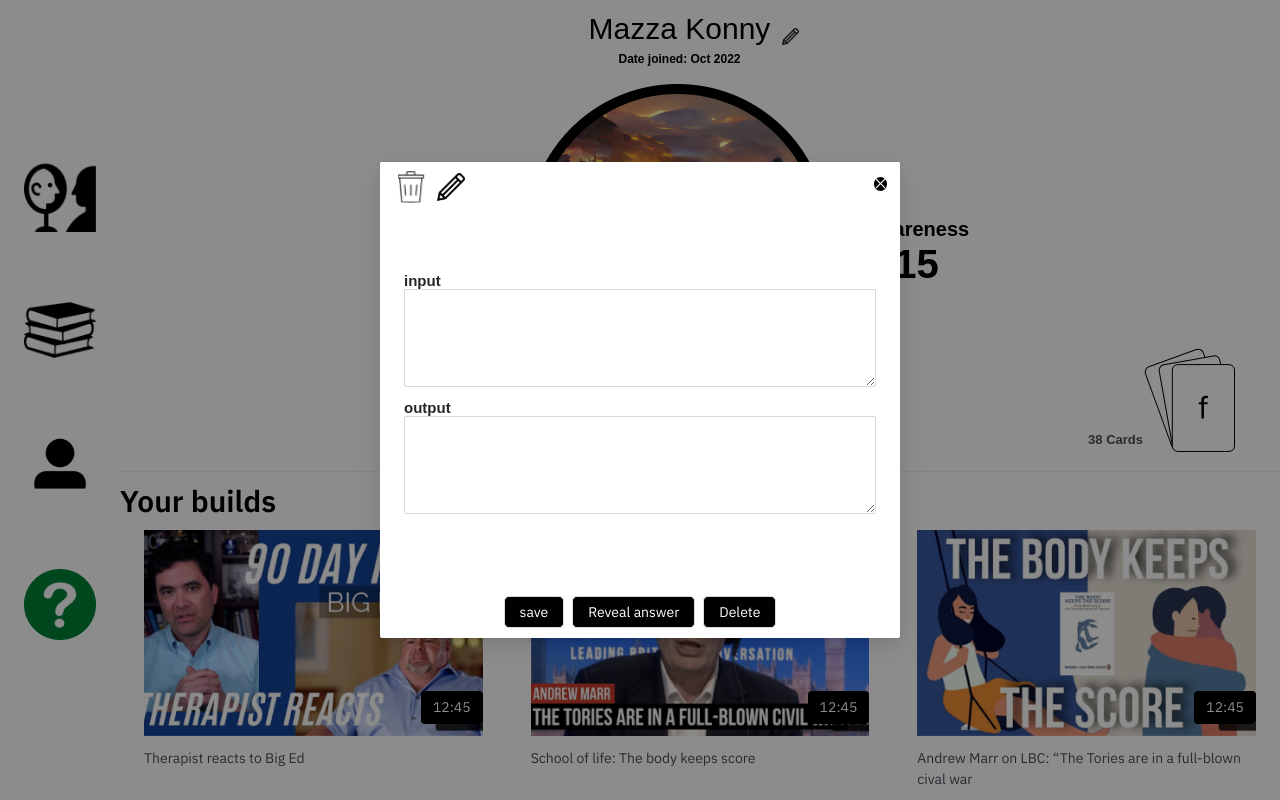
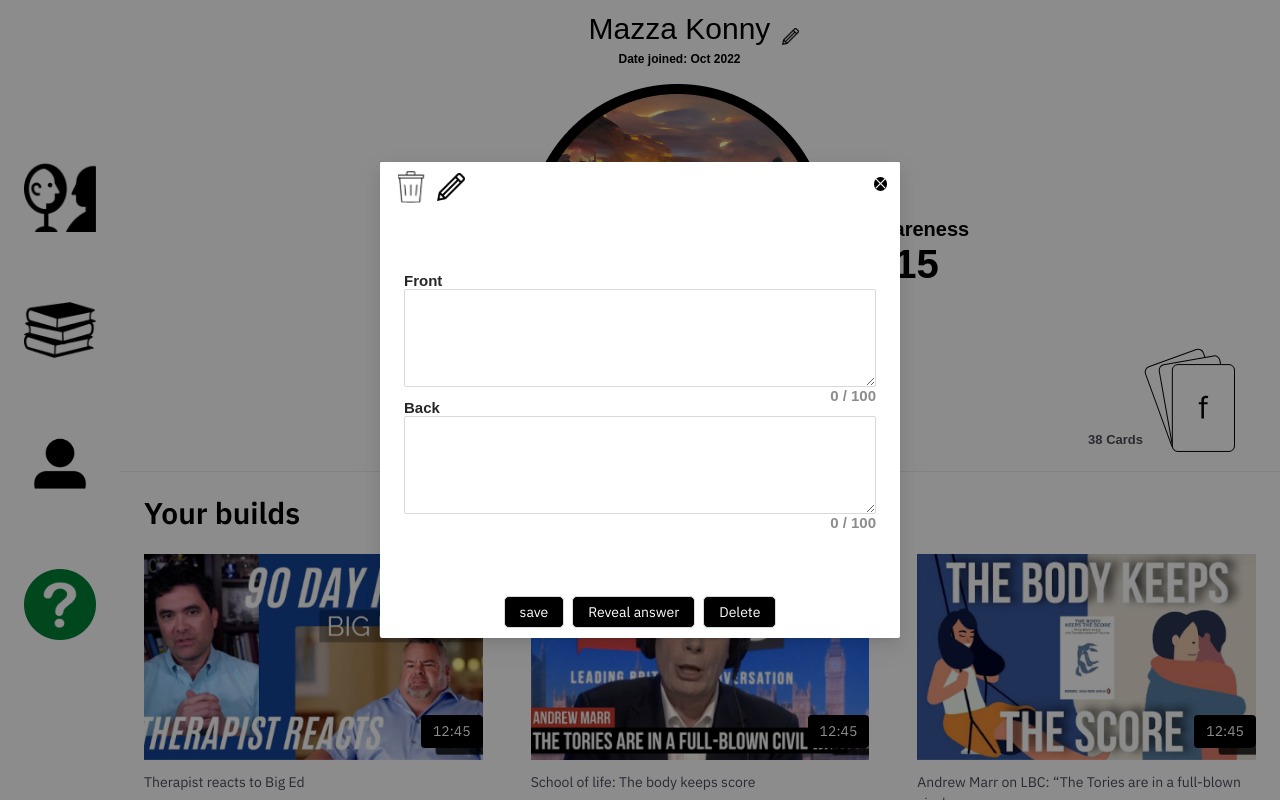
Before and after one commit to tecxar-Avani/tecxar-we-build, a Next.js app: page /profile in a window 1280 px wide. Both pictures are taken after a click on the element 1189 px from the left and 400 px from the top of the page. Built offline with nearby package versions, Linux system fonts and the light colour scheme.

Commit message:
done basic pages

```diff
--- a/src/components/FlashCardModal.tsx
+++ b/src/components/FlashCardModal.tsx
@@ -6,7 +6,6 @@ import { Card, CardImg, Col, Row } from "react-bootstrap";
 import Image from 'react-bootstrap/Image'
 
 const { Search } = Input;
-const onSearch = (value: any) => console.log(value);
 
 const FlashCardModal = (props: any) => {
 
@@ -19,7 +18,7 @@ const FlashCardModal = (props: any) => {
         onCancel={() => props.setModal2Open(false)}
         footer={props.flashCard.footer && props.flashCard.footer.length>0 && props.flashCard.footer.map((btn: boolean | React.ReactChild | React.ReactFragment | React.ReactPortal | null | undefined) => {return (<Button>{btn}</Button>) })}
       >
-       <div className="py-4">{props.flashCard.content || props.flashCard.textbox && props.flashCard.textbox.length>0 && props.flashCard.textbox.map((btn: { header: any; box: boolean | React.ReactChild | React.ReactFragment | React.ReactPortal | null | undefined; }) => {return (<div className="inputbox">{btn.header}<TextArea rows={4} className="mb-2">{btn.box}</TextArea></div>) })}</div>
+       <div className="py-4">{props.flashCard.content || props.flashCard.textbox && props.flashCard.textbox.length>0 && props.flashCard.textbox.map((btn: { header: any; box: boolean | React.ReactChild | React.ReactFragment | React.ReactPortal | null | undefined; }) => {return (<div className="inputbox">{btn.header}<TextArea  showCount maxLength={100} rows={4} className="mb-2">{btn.box}</TextArea></div>) })}</div>
       </Modal>
     );
   };
--- a/src/components/headerTitle.tsx
+++ b/src/components/headerTitle.tsx
@@ -5,7 +5,7 @@ import React from "react";
 
 const HeaderTitle = (props: any) => {
   return (
-    <div className={`${props.className} title`}>
+    <div className={`${props.className} title mx-3`}>
       <h1>{props.title}</h1>
     </div>
   );
--- a/src/pages/profile/index.tsx
+++ b/src/pages/profile/index.tsx
@@ -123,7 +123,7 @@ const flashCardModalData = {
   // title:["hello"],
   headerIcon:["deleteFlash.svg","edit.svg"],
   footer:['save','Reveal answer','Delete'],
-  textbox:[{'header':'input','box':''},{'header':'output','box':''}],
+  textbox:[{'header':'Front','box':''},{'header':'Back','box':''}],
 }
 
   return (
@@ -134,7 +134,7 @@ const flashCardModalData = {
         <div className="m-0 pb-2 overflow-x-scroll">
           <HeaderTitle
             title="Your builds"
-            className="title-list-of-profile py-2"
+            className="title-list-of-profile py-2 my-2"
           />
           <div className="builds-Main overflow-auto">
             <div className="d-flex overflow-auto">
@@ -151,7 +151,7 @@ const flashCardModalData = {
         <div className="pb-2">
           <HeaderTitle
             title="Builds you have interacted with"
-            className="title-list-of-profile py-2"
+            className="title-list-of-profile py-2 my-2"
           />
           <Row className="m-0">
             {videosData.length > 0 &&
@@ -165,7 +165,7 @@ const flashCardModalData = {
         <div className="pb-2">
           <HeaderTitle
             title="Total list of Profiles"
-            className="title-list-of-profile py-2"
+            className="title-list-of-profile py-2 mt-4 mb-3"
           />
           <Row className="m-0">
             {profiledatas.length > 0 &&
```
